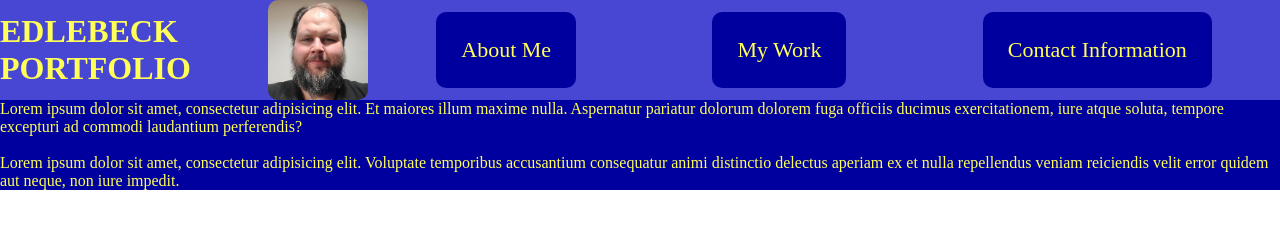
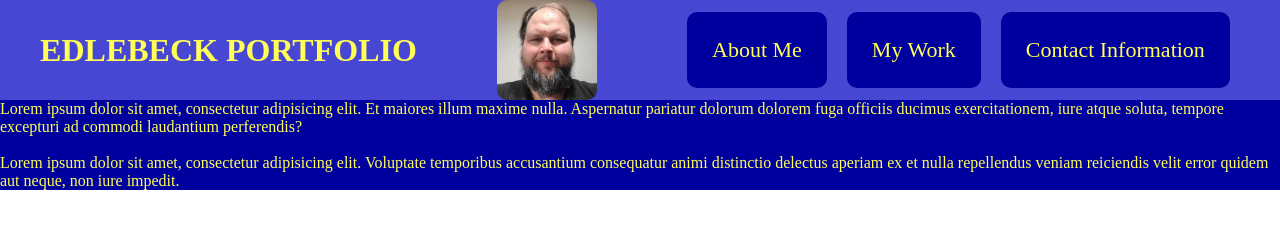
Before and after one commit to edlebeck/portfolio, a plain HTML site: page index.html in a window 1280 px wide. Drawn offline with Linux system fonts and the light colour scheme.

Commit message:
further responsiveness cleanup

```diff
--- a/assets/css/style.css
+++ b/assets/css/style.css
@@ -53,5 +53,14 @@ header a {
     header {
         flex-direction: row;
         align-items: center;
+        justify-content: space-around;
+    }
+
+    header nav {
+        width: auto;
+    }
+
+    header nav ul {
+        justify-content: end;
     }
 }
```
